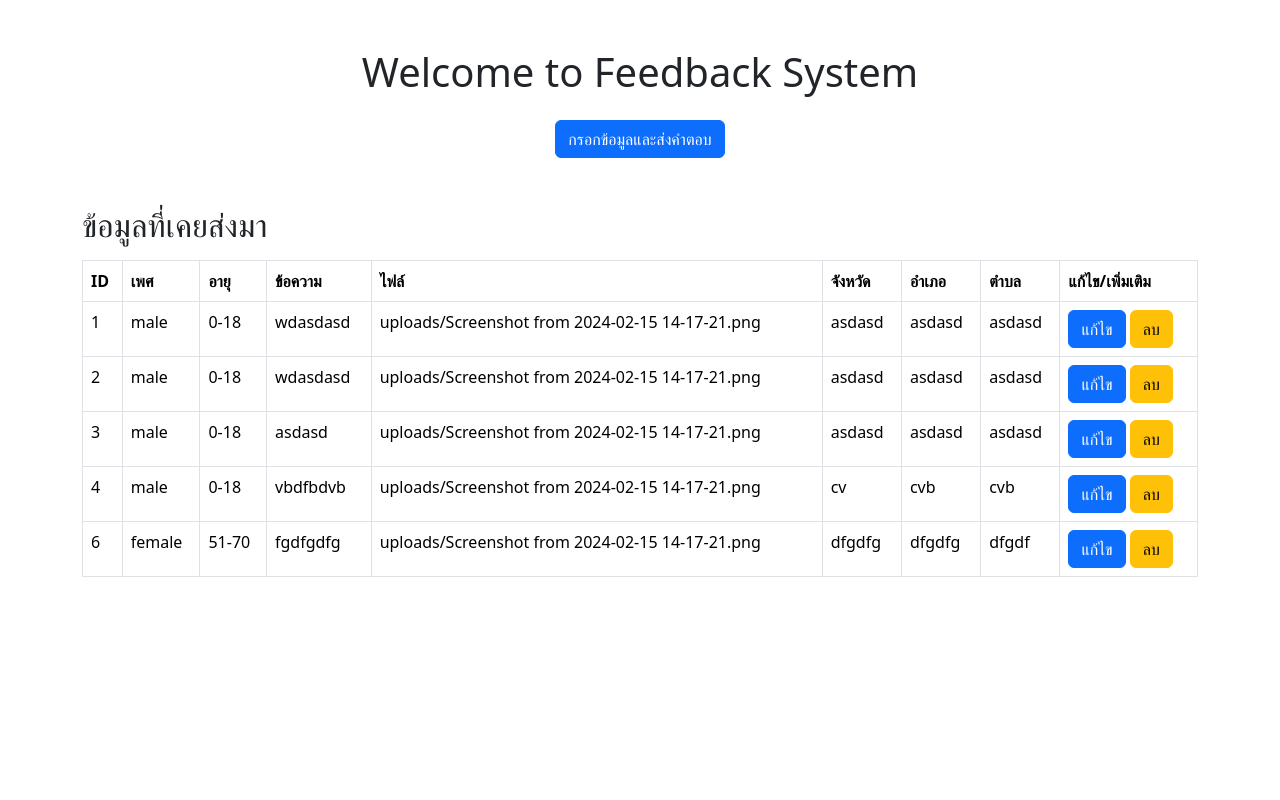
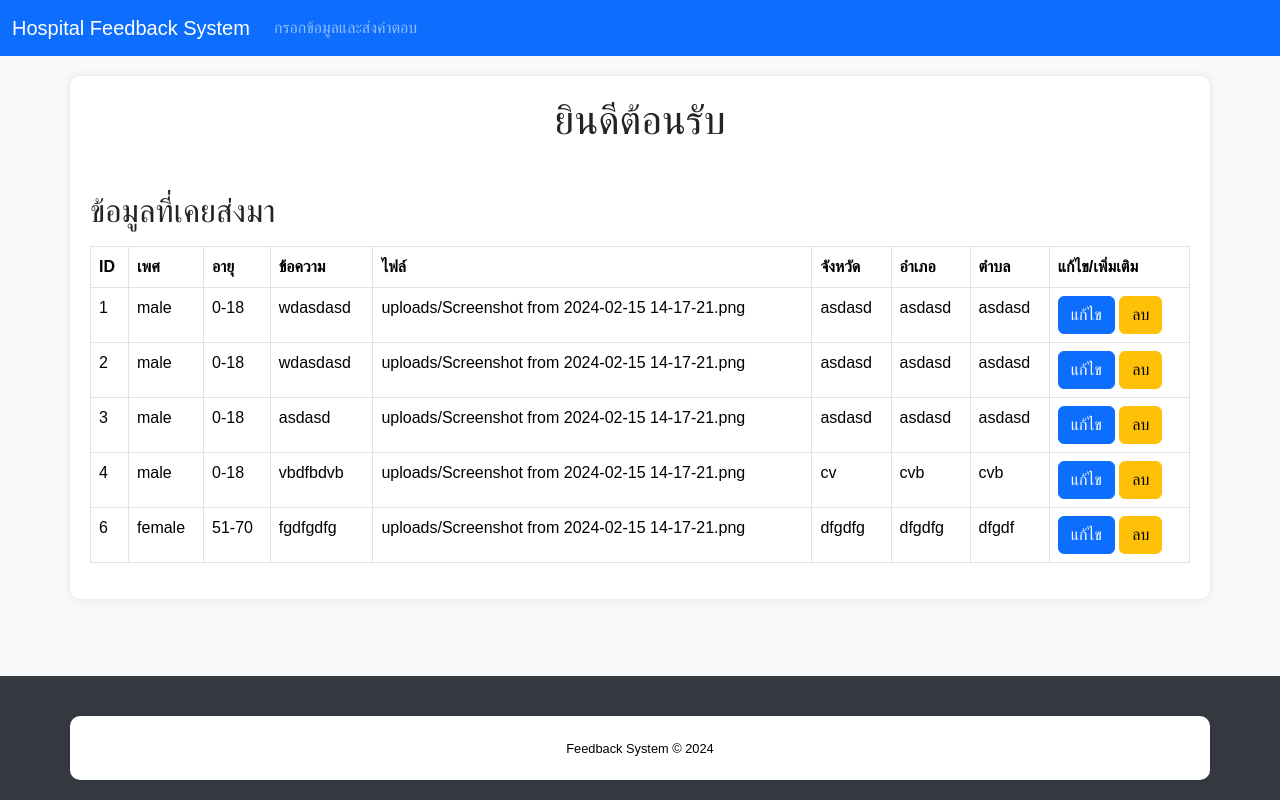
Before and after one commit to NaratipPrachai/f, a PHP site: page / in a window 1280 px wide. Run offline with PHP 8.4, Linux system fonts and the light colour scheme; data comes from the database, SQL or seed files in the repository.

Commit message:
Update index.php

```diff
--- a/php/index.php
+++ b/php/index.php
@@ -24,13 +24,53 @@ $conn = null;
     <title>Feedback System</title>
     <!-- Add Bootstrap CSS CDN -->
     <link rel="stylesheet" href="https://cdnjs.cloudflare.com/ajax/libs/bootstrap/5.3.0-alpha1/css/bootstrap.min.css">
+    <!-- Custom CSS -->
+    <style>
+        /* Custom CSS for hospital website */
+        body {
+            background-color: #f8f9fa; /* Light gray background */
+            font-family: Arial, sans-serif;
+        }
+        .container {
+            background-color: #fff; /* White background */
+            padding: 20px;
+            border-radius: 10px;
+            box-shadow: 0 0 10px rgba(0, 0, 0, 0.1);
+            margin-top: 20px;
+        }
+        footer {
+            background-color: #343a40; /* Dark gray background */
+            color: #fff; /* White text */
+            padding: 20px 0;
+            text-align: center;
+            position: fixed;
+            bottom: 0;
+            width: 100%;
+        }
+        footer span {
+            font-size: 0.8rem;
+        }
+    </style>
 </head>
 <body>
-    <div class="container mt-5">
-        <h1 class="text-center mb-4">Welcome to Feedback System</h1>
-        <div class="text-center">
-            <a href="feedback_form.php" class="btn btn-primary">กรอกข้อมูลและส่งคำตอบ</a>
+    <nav class="navbar navbar-expand-lg navbar-dark bg-primary">
+        <div class="container-fluid">
+            <a class="navbar-brand" href="#">Hospital Feedback System</a>
+            <button class="navbar-toggler" type="button" data-bs-toggle="collapse" data-bs-target="#navbarNav" aria-controls="navbarNav" aria-expanded="false" aria-label="Toggle navigation">
+                <span class="navbar-toggler-icon"></span>
+            </button>
+            <div class="collapse navbar-collapse" id="navbarNav">
+                <ul class="navbar-nav">
+                    <li class="nav-item">
+                        <a class="nav-link" href="feedback_form.php">กรอกข้อมูลและส่งคำตอบ</a>
+                    </li>
+                </ul>
+            </div>
         </div>
+    </nav>
+
+    <div class="container">
+        <h1 class="text-center mb-4">ยินดีต้อนรับ</h1>
 
         <h2 class="mt-5">ข้อมูลที่เคยส่งมา</h2>
         <div class="table-responsive mt-3">
@@ -49,7 +89,7 @@ $conn = null;
                     </tr>
                 </thead>
                 <tbody>
-                    <?php foreach ($feedbacks as $feedback): ?>
+                <?php foreach ($feedbacks as $feedback): ?>
                         <tr>
                             <td><?= $feedback['id'] ?></td>
                             <td><?= $feedback['gender'] ?></td>
@@ -69,9 +109,15 @@ $conn = null;
             </table>
         </div>
     </div>
+    <footer>
+    <div class="container" style="color: #000;">
+        <span>Feedback System &copy; 2024</span>
+    </div>
+</footer>
+
+
+
+    <!-- Add Bootstrap JS CDN -->
+    <script src="https://cdnjs.cloudflare.com/ajax/libs/bootstrap/5.3.0-alpha1/js/bootstrap.bundle.min.js"></script>
 </body>
 </html>
-<?php
-// Close connection
-$conn = null;
-?>
```
